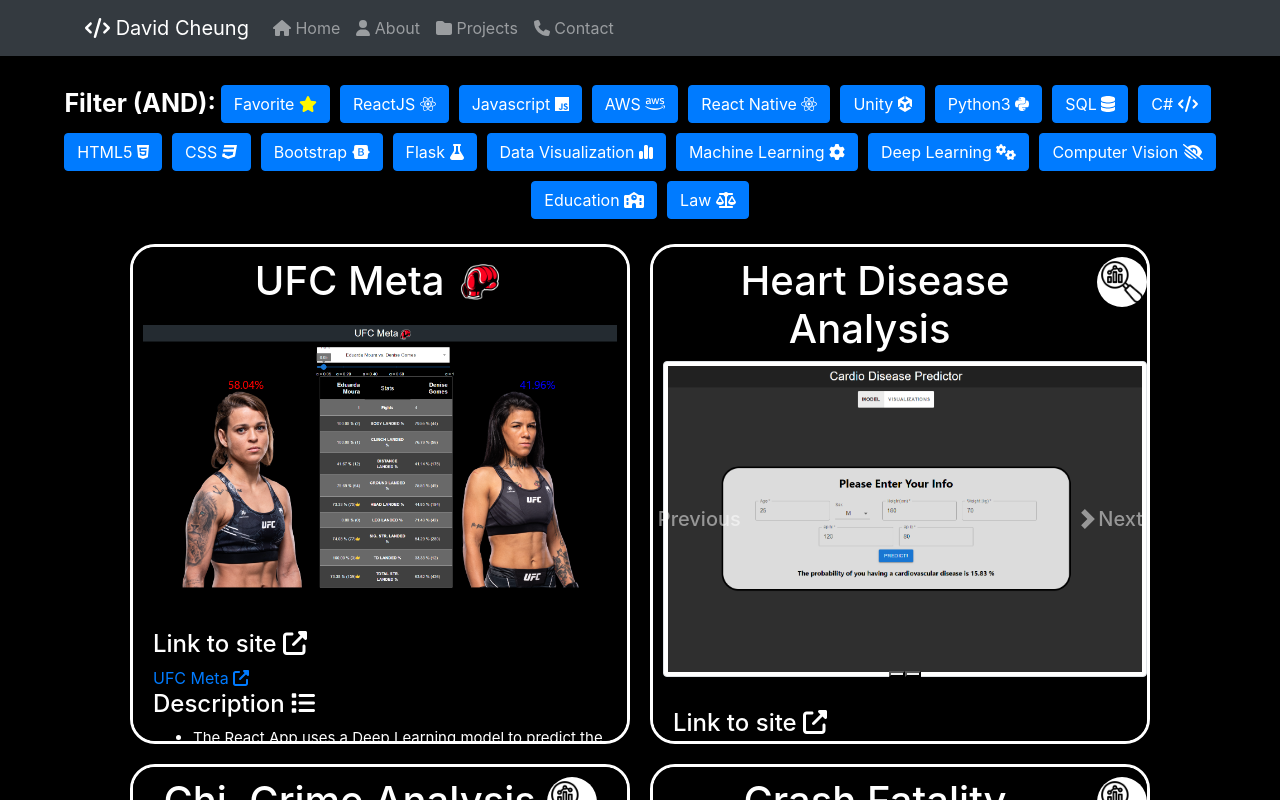
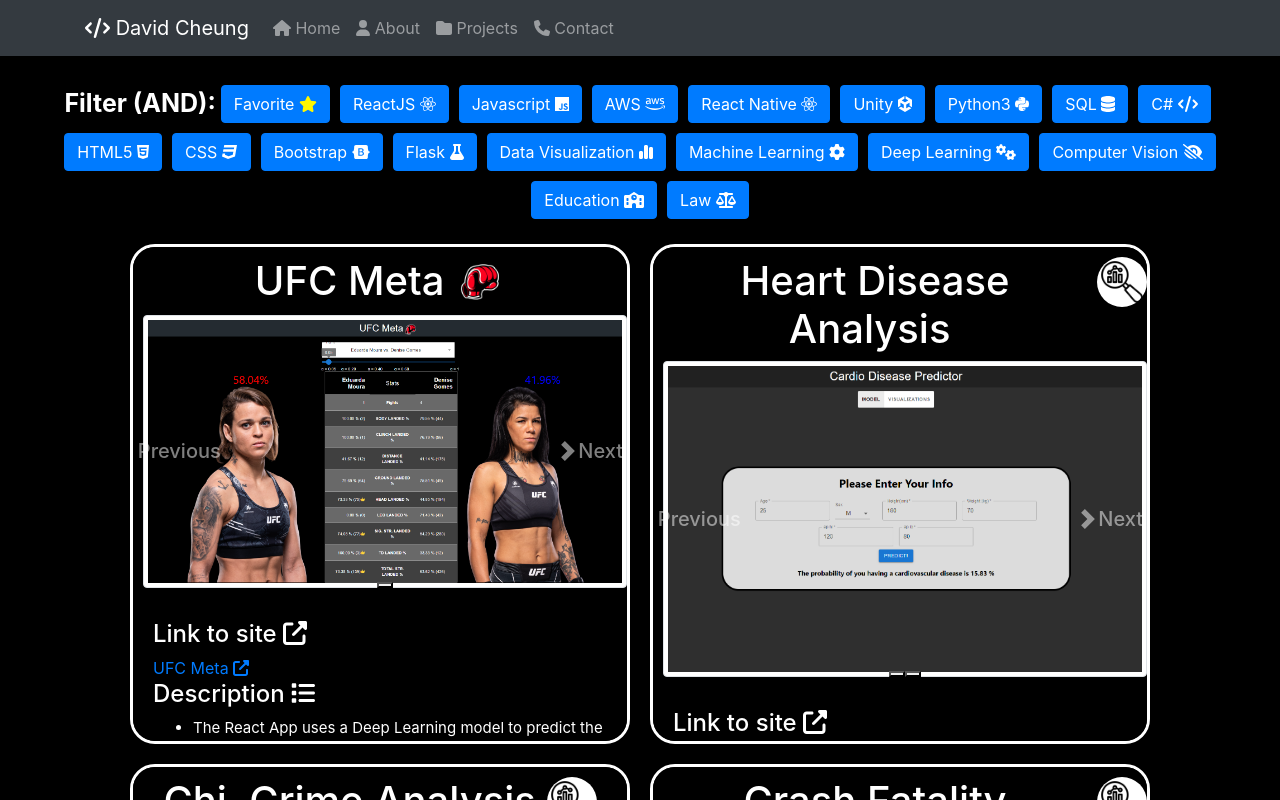
Before and after one commit to dcheung0720/Portfolio, a React (Create React App) app: page /#/Projects in a window 1280 px wide. Built offline with nearby package versions, Linux system fonts and the light colour scheme.

Commit message:
can enlarge a single image

```diff
--- a/src/components/Projects.js
+++ b/src/components/Projects.js
@@ -280,9 +280,7 @@
                                 {item["Icon"] !== "" && <img src = {item["Icon"]} style = {{borderRadius: "50%", width: "50px", height: "50px"}}></img>}
                             </h1>
                             <Card.Title>
-                                {item["Images"].length === 1?
-                                    <Card.Img  src= {item["Images"][0]}  style = {{padding: "10px", height: "auto", width: "100%"}} />
-                                : item["Images"].length > 1?  <ImageCarousel images = {item["Images"]} handleImageOpen={handleImageOpen} setImageLinks={setImageLinks}></ImageCarousel>: <></>}
+                                    <ImageCarousel images = {item["Images"]} handleImageOpen={handleImageOpen} setImageLinks={setImageLinks}></ImageCarousel>
                             </Card.Title>
                             <Card.Body style = {{textAlign: "left"}}>
                                 {item["LinkToSite"] !== "" && <div>
```
